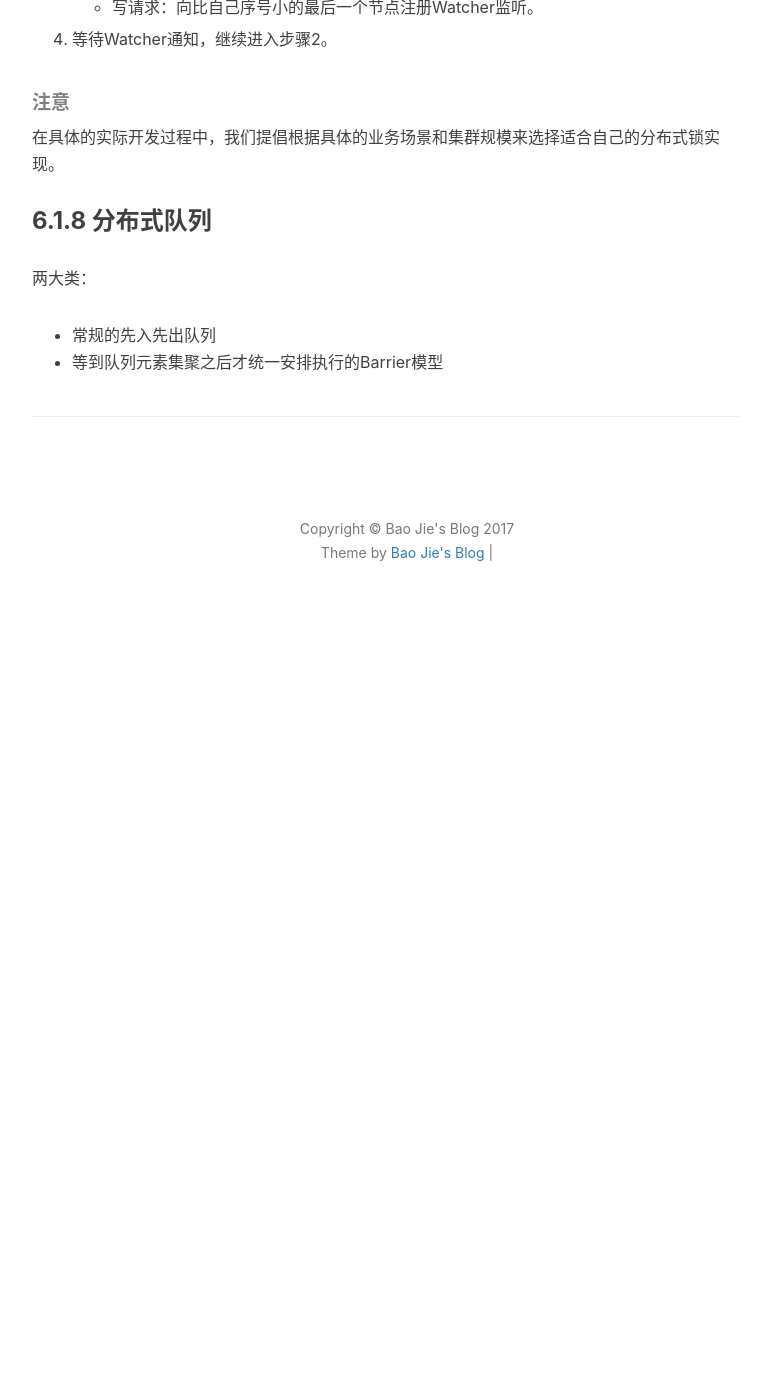
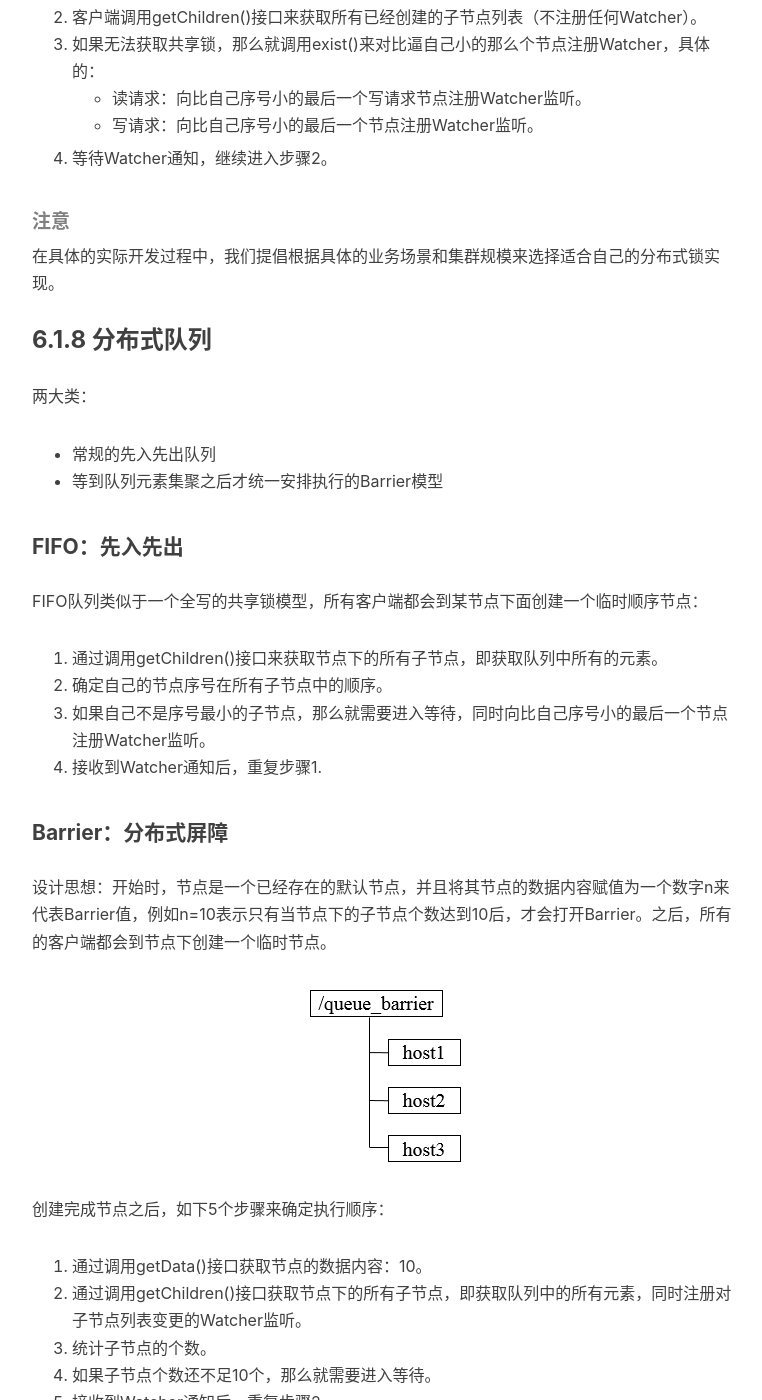
Before and after one commit to jiebaojie/jiebaojie.github.io, a Jekyll site: the page built from notes/distribute/paxosZookeeper.md, in a window 1280 px wide and 1400 px high, scrolled down 57579 px. Shown: the whole window, without its empty margins (233-995 px from the left). Built offline with Jekyll 4.4.1, drawn with Linux system fonts in a browser that asks for light colours; nearby versions of some CDN libraries; comment, search, counter and statistics services are not loaded; before the commit the page ends 58209 px from its top, so only the background shows below that; some of the changed text lies outside the part shown.

Commit message:
by baojie

```diff
--- a/notes/distribute/paxosZookeeper.md
+++ b/notes/distribute/paxosZookeeper.md
@@ -1418,3 +1418,32 @@ Shared Locks，简称S锁
 
 *   常规的先入先出队列
 *   等到队列元素集聚之后才统一安排执行的Barrier模型
+
+#### FIFO：先入先出
+
+FIFO队列类似于一个全写的共享锁模型，所有客户端都会到某节点下面创建一个临时顺序节点：
+
+1.  通过调用getChildren()接口来获取节点下的所有子节点，即获取队列中所有的元素。
+2.  确定自己的节点序号在所有子节点中的顺序。
+3.  如果自己不是序号最小的子节点，那么就需要进入等待，同时向比自己序号小的最后一个节点注册Watcher监听。
+4.  接收到Watcher通知后，重复步骤1.
+
+#### Barrier：分布式屏障
+
+设计思想：开始时，节点是一个已经存在的默认节点，并且将其节点的数据内容赋值为一个数字n来代表Barrier值，例如n=10表示只有当节点下的子节点个数达到10后，才会打开Barrier。之后，所有的客户端都会到节点下创建一个临时节点。
+
+![](/img/notes/distribute/paxosZookeeper/barrier_zookeeper_node.jpg)
+
+创建完成节点之后，如下5个步骤来确定执行顺序：
+
+1.  通过调用getData()接口获取节点的数据内容：10。
+2.  通过调用getChildren()接口获取节点下的所有子节点，即获取队列中的所有元素，同时注册对子节点列表变更的Watcher监听。
+3.  统计子节点的个数。
+4.  如果子节点个数还不足10个，那么就需要进入等待。
+5.  接收到Watcher通知后，重复步骤2.
+
+![](/img/notes/distribute/paxosZookeeper/barrier_dataflow.jpg)
+
+### 小结
+
+## 6.2 ZooKeeper在大型分布式系统中的应用
```
Also changed, not shown: img/notes/distribute/paxosZookeeper/barrier_dataflow.jpg (added), img/notes/distribute/paxosZookeeper/barrier_zookeeper_node.jpg (added).
